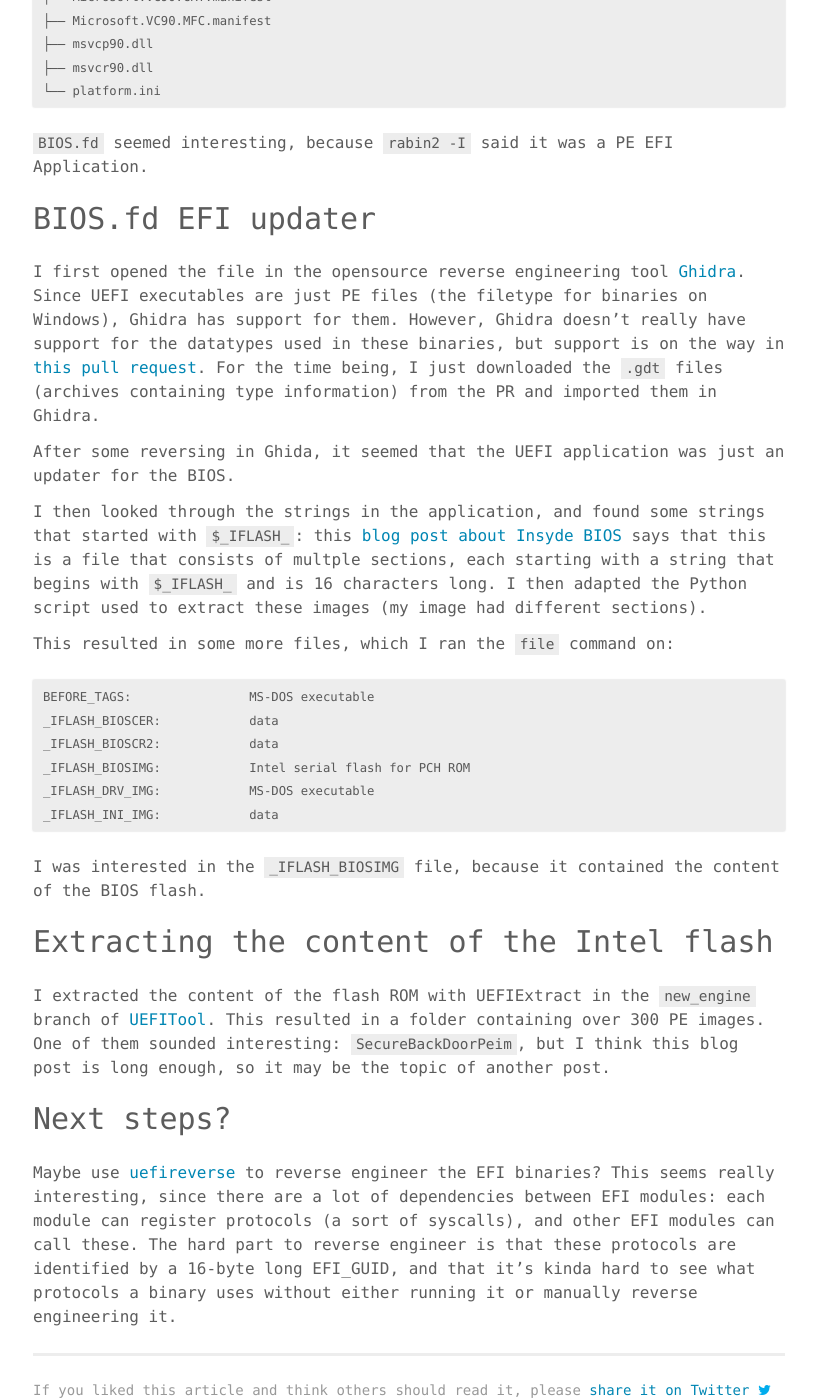
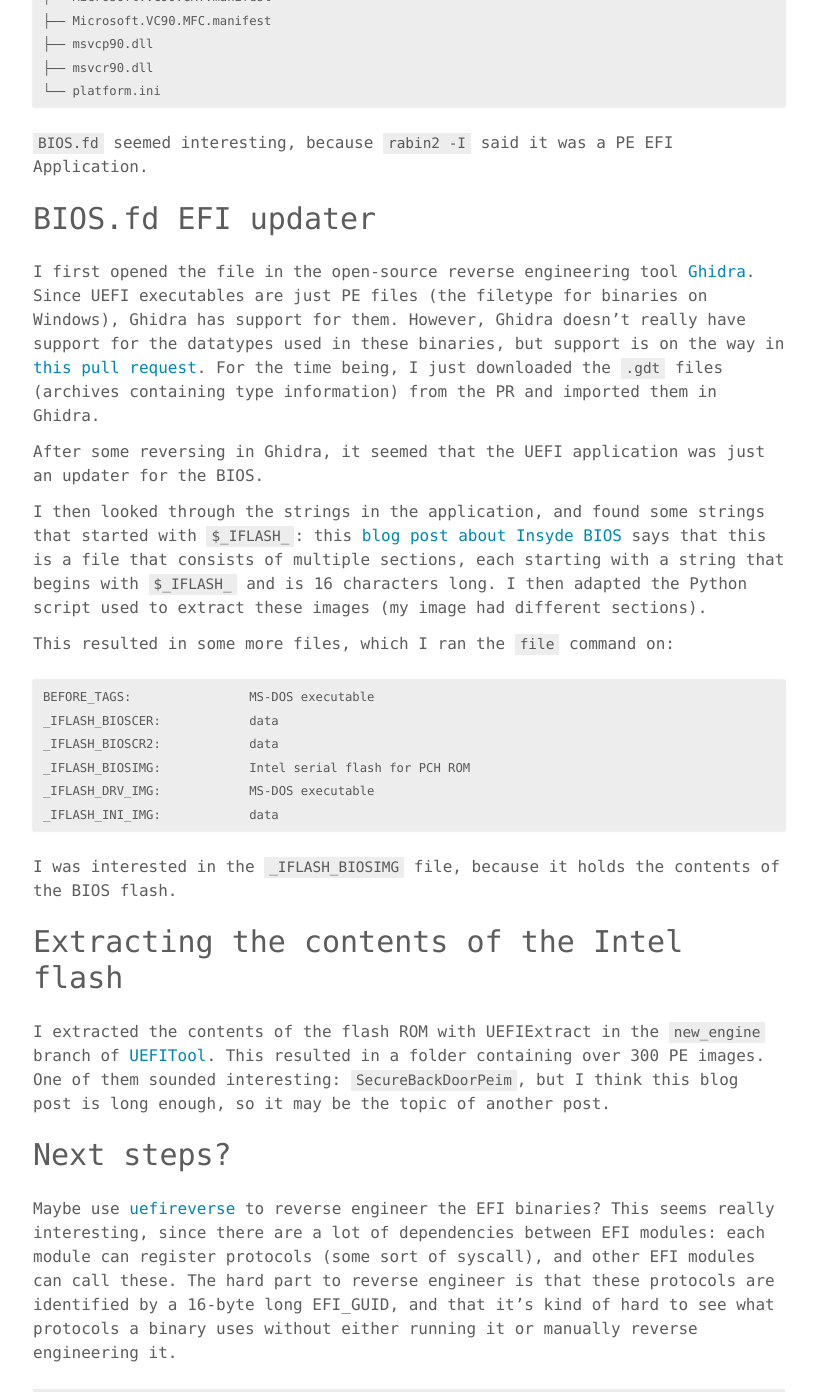
Before and after one commit to redfast00/redfast00.github.io, a Jekyll site: the page built from _posts/2019-12-31-reverse-engineering-uefi.md, in a window 1280 px wide and 1400 px high, scrolled down 1989 px. Shown: the whole window, without its empty margins (231-1048 px from the left). Built offline with Jekyll 4.4.1, drawn with Linux system fonts in a browser that asks for light colours; some of the changed text lies outside the part shown.

Commit message:
Grammar and spelling corrections, thank you!

````diff
--- a/_posts/2019-12-31-reverse-engineering-uefi.md
+++ b/_posts/2019-12-31-reverse-engineering-uefi.md
@@ -87,18 +87,18 @@ The other files in the archive were:
 
 # BIOS.fd EFI updater
 
-I first opened the file in the opensource reverse engineering tool
+I first opened the file in the open-source reverse engineering tool
 [Ghidra](https://github.com/NationalSecurityAgency/ghidra). Since UEFI executables
 are just PE files (the filetype for binaries on Windows), Ghidra has support for them.
 However, Ghidra doesn't really have support for the datatypes used in these binaries,
 but support is on the way in [this pull request](https://github.com/NationalSecurityAgency/ghidra/pull/501).
 For the time being, I just downloaded the `.gdt` files (archives containing type information) from the PR and imported them in Ghidra.
 
-After some reversing in Ghida, it seemed that the UEFI application was just an updater
+After some reversing in Ghidra, it seemed that the UEFI application was just an updater
 for the BIOS.
 
 I then looked through the strings in the application, and found some strings that started with `$_IFLASH_`:
-this [blog post about Insyde BIOS](https://antoniovazquezblanco.github.io/blog/New-InsydeH2O-BIOS-update-format.html) says that this is a file that consists of multple sections, each starting
+this [blog post about Insyde BIOS](https://antoniovazquezblanco.github.io/blog/New-InsydeH2O-BIOS-update-format.html) says that this is a file that consists of multiple sections, each starting
 with a string that begins with `$_IFLASH_` and is 16 characters long. I then adapted
 the Python script used to extract these images (my image had different sections).
 
@@ -113,12 +113,12 @@ _IFLASH_DRV_IMG:            MS-DOS executable
 _IFLASH_INI_IMG:            data
 ```
 
-I was interested in the `_IFLASH_BIOSIMG` file, because it contained the content
+I was interested in the `_IFLASH_BIOSIMG` file, because it holds the contents
 of the BIOS flash.
 
-# Extracting the content of the Intel flash
+# Extracting the contents of the Intel flash
 
-I extracted the content of the flash ROM with UEFIExtract in the `new_engine`
+I extracted the contents of the flash ROM with UEFIExtract in the `new_engine`
 branch of [UEFITool](https://github.com/LongSoft/UEFITool/tree/new_engine).
 This resulted in a folder containing over 300 PE images. One of them sounded interesting: `SecureBackDoorPeim`,
 but I think this blog post is long enough, so it may be the topic of another post.
@@ -127,7 +127,7 @@ but I think this blog post is long enough, so it may be the topic of another pos
 
 Maybe use [uefireverse](https://github.com/jethrogb/uefireverse) to reverse engineer
 the EFI binaries? This seems really interesting, since there are a lot of dependencies
-between EFI modules: each module can register protocols (a sort of syscalls), and
+between EFI modules: each module can register protocols (some sort of syscall), and
 other EFI modules can call these. The hard part to reverse engineer is that these
-protocols are identified by a 16-byte long EFI_GUID, and that it's kinda hard to
+protocols are identified by a 16-byte long EFI_GUID, and that it's kind of hard to
 see what protocols a binary uses without either running it or manually reverse engineering it.
````
Also changed, not shown: other parts of _posts/2019-12-31-reverse-engineering-uefi.md (+4 -4 lines).
